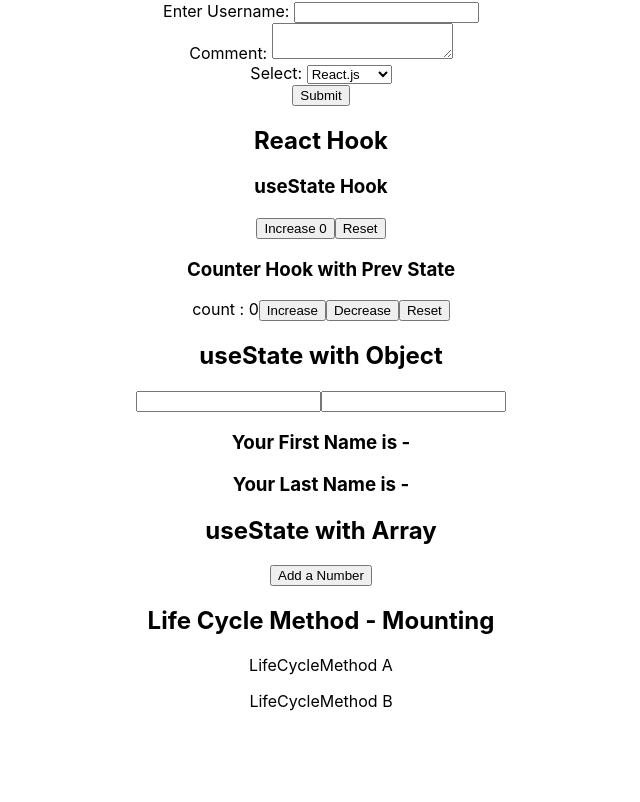
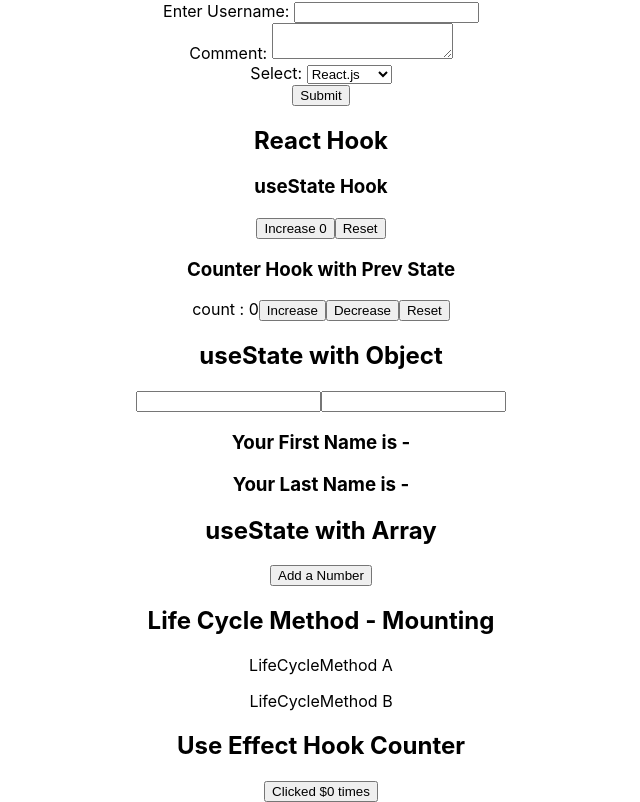
Before and after one commit to Abfahim21/React-Revision-2077, a React (Create React App) app: page / in a window 1280 px wide. Shown: the part 629-1431 px from the top of the page, without its empty margins (319-959 px from the left). Before the commit the page ends 1356 px from the top, so only its background shows below. Built offline with nearby package versions, Linux system fonts and the light colour scheme.

Commit message:
useEffect hook

```diff
--- a/src/App.js
+++ b/src/App.js
@@ -13,6 +13,7 @@ import PropsClass from './components/PropsClass';
 import PropsFunctional from './components/PropsFunctional';
 import State from './components/State';
 import LifeCycleMethodA from './components/LifeCycleMethodA';
+import CounterUseEffectHook from './components/CounterUseEffectHook';
 
 function App() {
   return (
@@ -42,6 +43,9 @@ function App() {
 
       <h2>Life Cycle Method - Mounting</h2>
       <LifeCycleMethodA/>
+
+      <h2>Use Effect Hook Counter</h2>
+      <CounterUseEffectHook/>
     </div>
   );
 }
--- /dev/null
+++ b/src/components/CounterUseEffectHook.js
@@ -0,0 +1,12 @@
+import React, { useState } from 'react'
+
+function CounterUseEffectHook() {
+    const[count, setCount] = useState(0)
+  return (
+    <div>
+        <button onClick={()=>setCount(count+1)}>Clicked ${count} times</button>
+    </div>
+  )
+}
+
+export default CounterUseEffectHook
```
